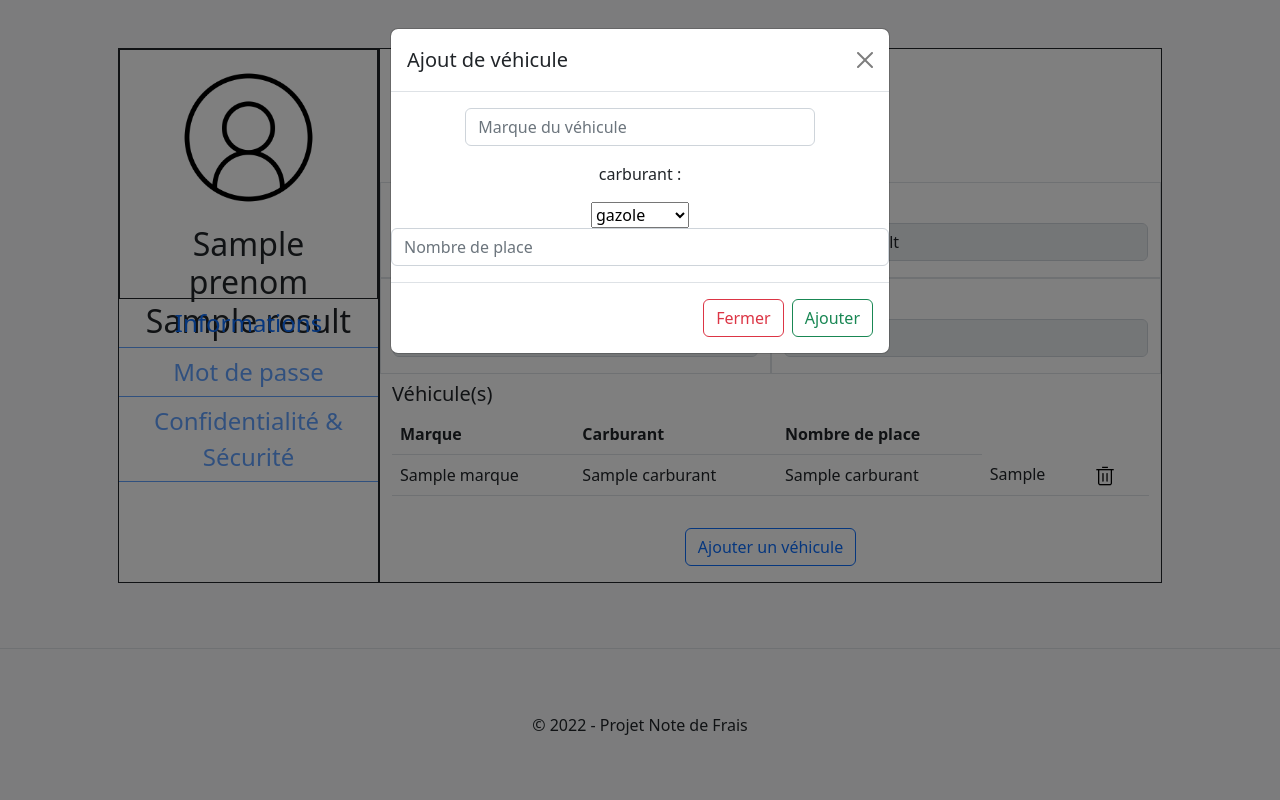
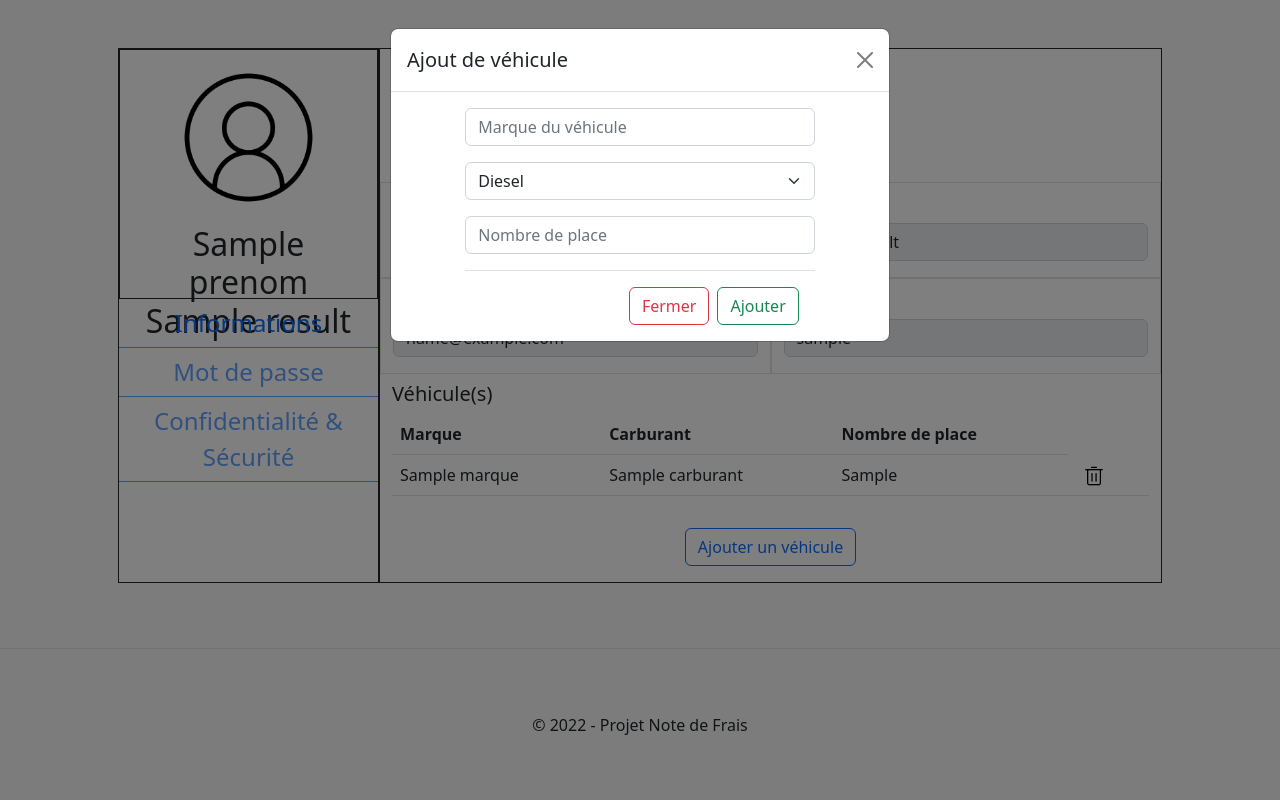
Before and after one commit to EthanReina/projet-bts-2, a PHP site: template vue/vueUtilisateur/v_profilUtilisateur.php in a window 1280 px wide, after a click on "Ajouter un véhicule". Run offline with PHP 8.4, Linux system fonts and the light colour scheme; the template is opened without the code that fills it: most values are stand-ins (such as "Sample title", 1, 10 or a date in 2020).

Commit message:
Dropdown

```diff
--- a/model/dbUtilisateur.php
+++ b/model/dbUtilisateur.php
@@ -25,7 +25,7 @@ class DbUtilisateur
     }
 
     // Fonction qui permet d'associer un véhicule à un utilisateur via son adresse email (On utilise l'email de l'utilisateur comme jointure)
-    public static function ajoutVehicule($marque, $carburant,$nb_places, $utilisateur)
+    public static function ajoutVehicule($marque, $carburant, $nb_places, $utilisateur)
     {
         $sql="INSERT INTO vehicule (marque, carburant, nb_places, utilisateur) VALUES ('$marque', '$carburant','$nb_places', '$utilisateur')";
         $objResultat=connectPdo::getObjPdo()->query($sql);
--- a/vue/vueUtilisateur/v_profilUtilisateur.php
+++ b/vue/vueUtilisateur/v_profilUtilisateur.php
@@ -110,8 +110,7 @@
                                 echo "<tr>";
                                 echo "<td>" . $vehicule['marque'] . "</td>";
 
-                                echo "<td>" . $vehicule['carburant'] . "</td>";
-                                echo "<td>" . $vehicule['carburant'] . "</td>";
+                                echo "<td>" . ucfirst($vehicule['carburant']) . "</td>";
                                 echo "<td>" . $vehicule['nb_places'] . "</td>";
                                 echo "<td><a class='px-2' href='index.php?ctl=utilisateur&action=supprimer&id=".$vehicule['id_vehicule']."'><img src='./vue/images/trash.png' height=20 width=20></a></td>";
 
@@ -146,15 +145,12 @@
                                         <div class="mb-3">
                                             <input type="text" class="form-control" name="marque" placeholder="Marque du véhicule">
                                         </div>
+                                        <select class="form-select mb-3" aria-label="Default select example" name="carburant">
+                                            <option value="diesel">Diesel</option>
+                                            <option value="essence">Essence</option>
+                                            <option value="electrique">Electrique</option>
+                                        </select>
 
-                                        <p> carburant :</p>
-                                    <select name =carburant >
-                                        <option>gazole</option>
-                                        <option>essence</option>
-                                        <option>electrique</option>
-                                    </select>
-
-                                        </div>
                                         <div class="mb-3">
                                             <input type="number" class="form-control" name="nb_places" placeholder="Nombre de place">
                                         </div>
```
Also changed, not shown: controleur/ctlUtilisateur.php (+0 -11 lines).
